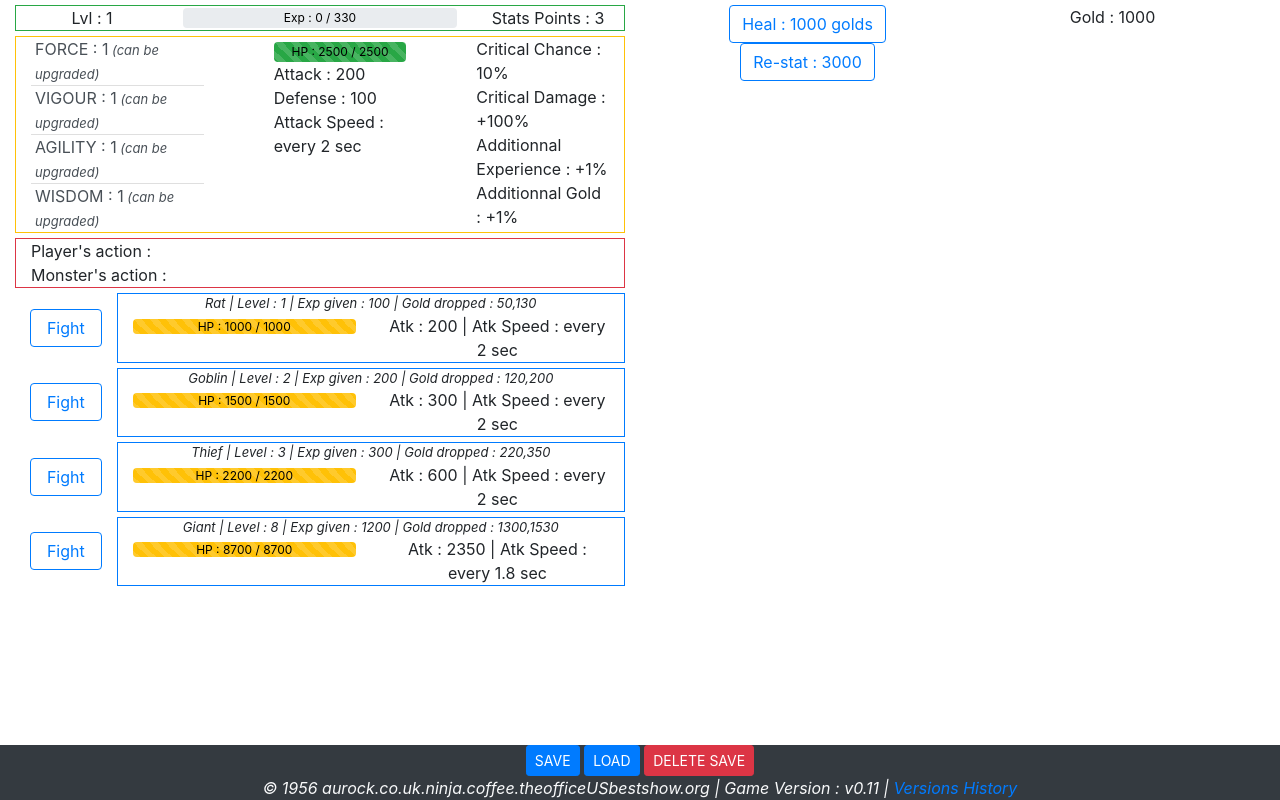
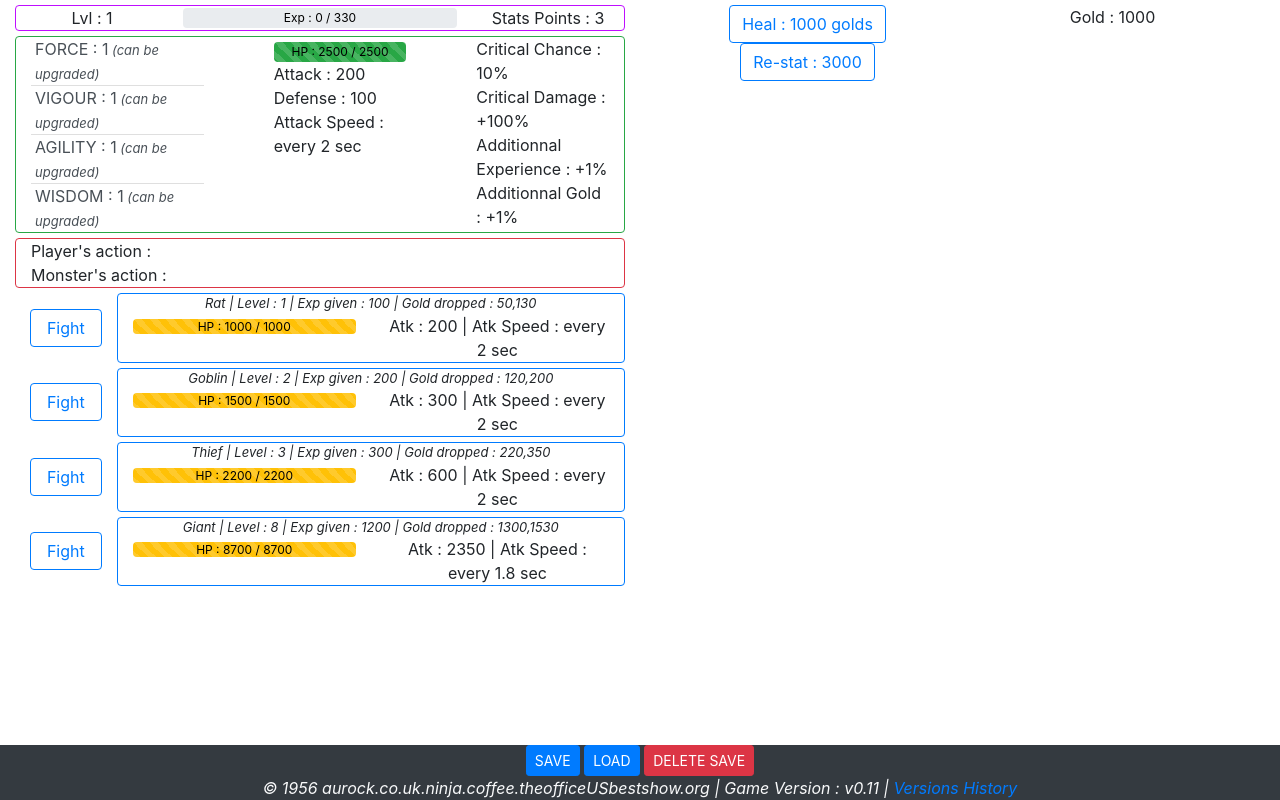
Before and after one commit to aurock-dev/cflif, a plain HTML site: page index.html in a window 1280 px wide. Drawn offline with nearby package versions, Linux system fonts and the light colour scheme.

Commit message:
💄 lifiting in colors

```diff
--- a/index.html
+++ b/index.html
@@ -17,7 +17,7 @@
                     <div class="playerWindow">
                         <div id="playerStats">
                             <div class="container">
-                                <div class="row border border-success top-buffer">
+                                <div class="row border border-custom-xp top-buffer rounded" id="test">
                                     <div class="col-3 text-center">
                                         Lvl : <span id="lvl">0</span>
                                     </div>
@@ -34,7 +34,7 @@
                                         Stats Points : <span id="statsPts">0</span>
                                     </div>
                                 </div>
-                                <div class="row border border-warning top-buffer">
+                                <div class="row border border-success top-buffer rounded">
                                     <div class="col-lg">
                                         <ul class="list-group list-group-flush">
                                             <a href="#" id="statButton1" class="list-group-item list-group-item-action py-0 px-1" data-toggle="tooltip" data-placement="bottom" title="Improve Attack and Critical Damage.">FORCE : <span id="for">0</span><span id="upgradableStatMessage"> (can be upgraded)</span></a>
@@ -70,7 +70,7 @@
                                 </div>
                             </div>
                         </div>
-                        <div class="container top-buffer border border-danger" id="displayActions">
+                        <div class="container top-buffer border border-danger rounded" id="displayActions">
                             <div class="col- ">Player's action : <span id="playerAction"></span></div>
                             <div class="col- ">Monster's action : <span id="monsterAction"></span></div>
                         </div>
--- a/js/functionUI.js
+++ b/js/functionUI.js
@@ -48,7 +48,7 @@ function displayMonsters(){
 
         var monsterDetail = '<div class="row text-center"><div class="col-sm">'+monsterHPPB+'</div><div class="col-sm"> Atk : '+monsterAtk+' | Atk Speed : '+monsterAtkSpeed+'</div></div>';
 
-        $('#'+monsterRow).append(monsterButton+'<div class="col-sm border border-primary">'+monsterName+monsterDetail+'</div>');
+        $('#'+monsterRow).append(monsterButton+'<div class="col-sm border border-primary rounded">'+monsterName+monsterDetail+'</div>');
         cpt += 1;
     }
 }
--- a/style.css
+++ b/style.css
@@ -62,3 +62,7 @@ footer {
 #playerExpPB {
     background-color: #bf0eff!important
 }
+
+.border-custom-xp{
+    border-color: #bf0eff!important
+}
```
